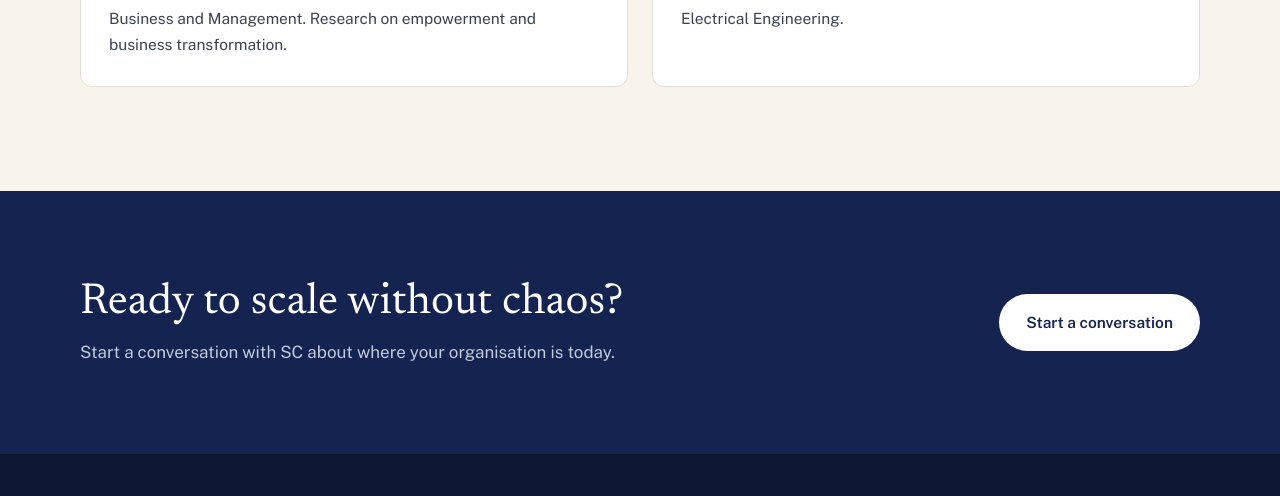
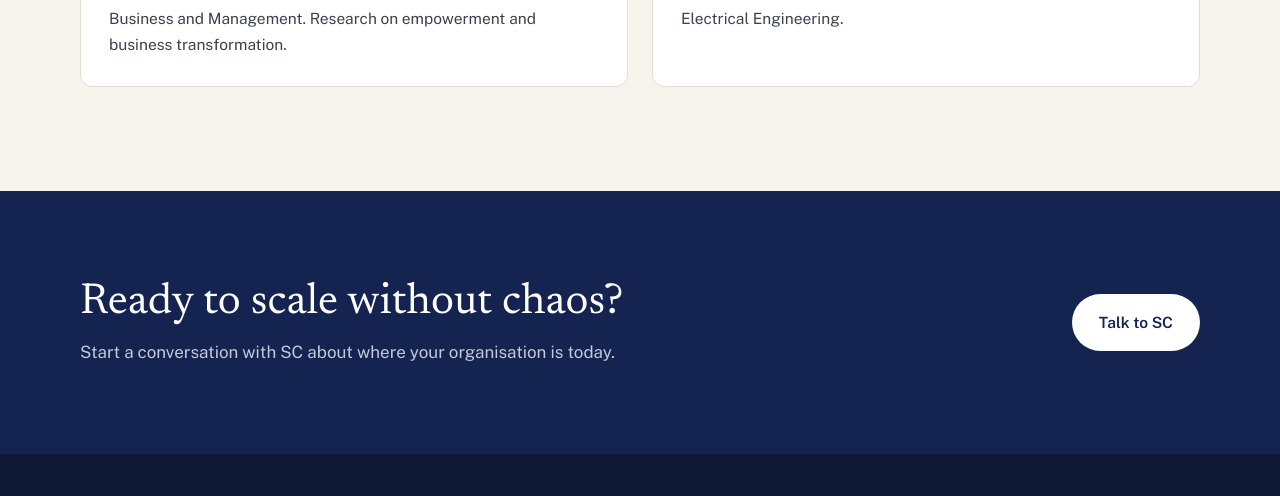
Before and after one commit to mohd-suffian/schazeril-consulting-site, a plain HTML site: page v2/about.html in a window 1280 px wide. Shown: the part 2840-3336 px from the top of the page. Drawn offline with nearby package versions, Linux system fonts and the light colour scheme.

Commit message:
v2: rename Start a conversation buttons to Talk to SC
Co-Authored-By: Claude Opus 5.5 <noreply@anthropic.com>
Claude-Session: https://claude.ai/code/session_0177tUdHKHmuczJ1pDHLQysQ

```diff
--- a/v2/about.html
+++ b/v2/about.html
@@ -68,7 +68,7 @@
 </div></section>
 <section class="closing"><div class="wrap">
   <div><h2>Ready to scale without chaos?</h2><p>Start a conversation with SC about where your organisation is today.</p></div>
-  <a class="btn btn-light" href="contact.html">Start a conversation</a>
+  <a class="btn btn-light" href="contact.html">Talk to SC</a>
 </div></section>
 </main>
 <footer class="site-footer">
```
Also changed, not shown: v2/diagnosis.html (+1 -1 lines), v2/dialogue.html (+1 -1 lines), v2/home-option-b.html (+1 -1 lines), v2/ideas.html (+1 -1 lines), v2/index.html (+1 -1 lines), v2/programme-transformation-orchestration-lab.html (+1 -1 lines), v2/situation-decisions.html (+1 -1 lines), v2/situation-growth.html (+1 -1 lines), v2/situation-performance.html (+1 -1 lines), v2/situation-transformation.html (+1 -1 lines), v2/transform.html (+1 -1 lines).
